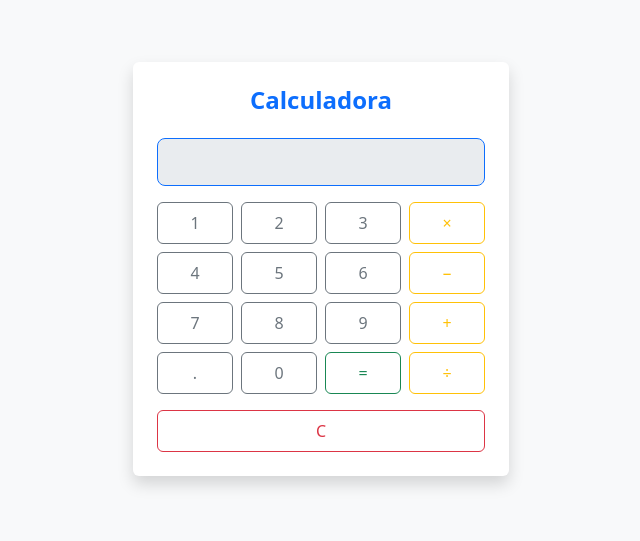
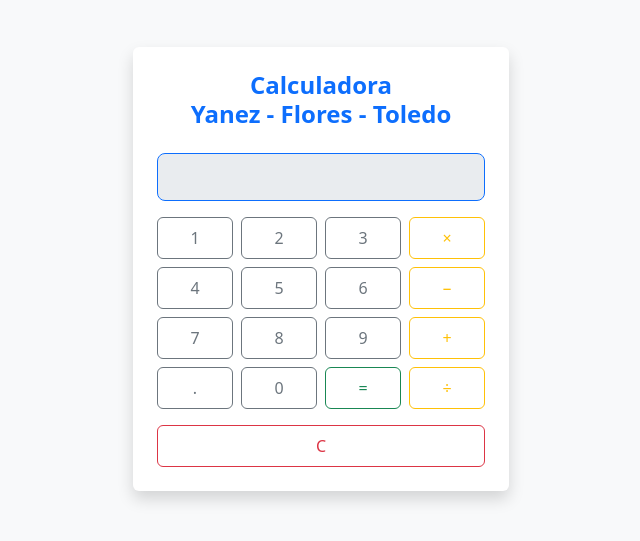
Before and after one commit to ldflores8/TareaCalculadoraJS, a plain HTML site: page index.html in a window 1280 px wide. Shown: the part 131-672 px from the top of the page, without its empty margins (319-959 px from the left). Drawn offline with nearby package versions, Linux system fonts and the light colour scheme.

Commit message:
Cambios en el título

```diff
--- a/index.html
+++ b/index.html
@@ -27,7 +27,10 @@
       <!-- Aquí se encuentra el contenedor principal de la calculadora, con un fondo blanco,
        sombra y bordes redondeados. -->
       <div class="bg-white shadow rounded p-4">
-        <h4 class="text-center mb-4 fw-bold text-primary">Calculadora</h4>
+        <h4 class="text-center mb-4 fw-bold text-primary">
+            Calculadora<br />
+            Yanez - Flores - Toledo
+        </h4>
 
         <!-- Este div muestra la operación actual, con un texto alineado a la derecha
          y en un tamaño pequeño. -->
```
